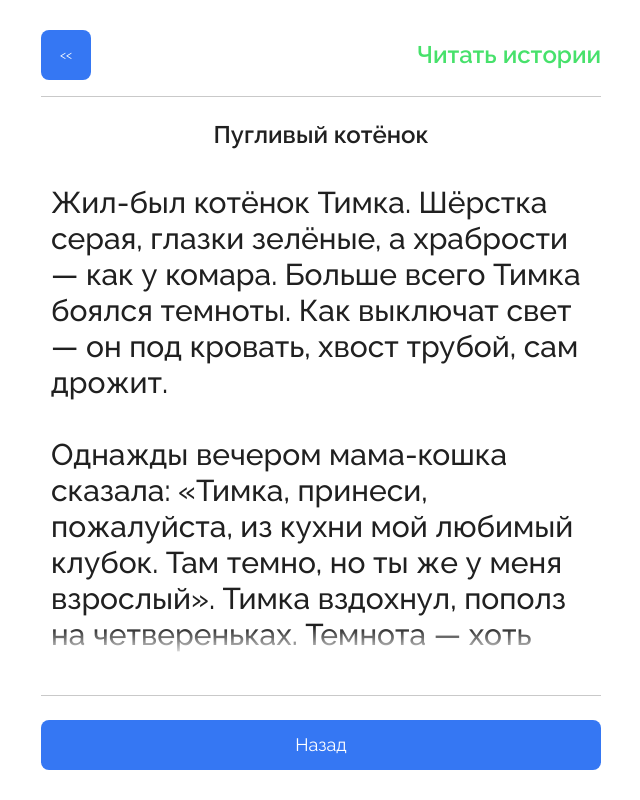
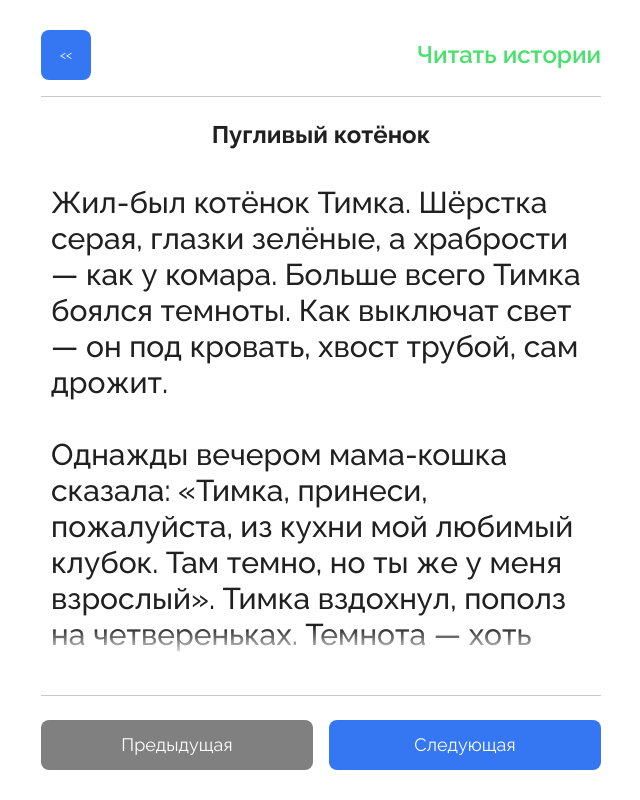
Before and after one commit to Alisbur/kidsGames, a React (Vite) app: page /stories in a window 1280 px wide. Shown: the whole page, without its empty margins (319-959 px from the left). Built offline with nearby package versions, Linux system fonts and the light colour scheme.

Commit message:
refactor scroll + minor fixes

```diff
--- a/src/components/ShortStories/ShortStories.module.scss
+++ b/src/components/ShortStories/ShortStories.module.scss
@@ -1,10 +1,3 @@
-.container {
-  background-color: transparent;
-  width: 100%;
-  height: 100%;
-  display: flex;
-  flex-direction: column;
-  justify-content: center;
-  align-items: center;
-  row-gap: 10px;
+.title {
+  text-align: center;
 }
--- a/src/components/ShortStories/ShortStories.tsx
+++ b/src/components/ShortStories/ShortStories.tsx
@@ -5,27 +5,50 @@ import { MenuButton } from "@/shared/ui/menu-button/menu-button";
 import { Typography } from "@/shared/ui/typography/typography";
 
 import { SHORT_STORIES } from "./constants/stories";
+import styles from "./ShortStories.module.scss";
 import { Story } from "./ui/Story/Story";
 
 export const ShortStories = () => {
   const [selectedStory, setSelectedStory] = useState<number>(0);
 
-  const handleSwitchStory = () => {
-    if (selectedStory === SHORT_STORIES.length - 1) setSelectedStory(0);
-    else setSelectedStory((prev) => prev + 1);
+  const handleNextStory = () => {
+    setSelectedStory((prev) => prev + 1);
+  };
+
+  const handlePrevStory = () => {
+    setSelectedStory((prev) => prev - 1);
   };
 
   return (
     <PageContentLayout
       headerContent={
-        <Typography view={"title"} tag={"h2"} weight={"semibold"} color={"primary"}>
+        <Typography
+          view={"title"}
+          tag={"h2"}
+          weight={"bold"}
+          color={"primary"}
+          className={styles.title}
+        >
           {SHORT_STORIES[selectedStory].title}
         </Typography>
       }
       mainContent={<Story content={SHORT_STORIES[selectedStory].content} />}
       mainContentScroll={true}
       mainDivider
-      footerContent={<MenuButton text={"Назад"} onClick={handleSwitchStory} />}
+      footerContent={
+        <div style={{ width: "100%", display: "flex", gap: "16px" }}>
+          <MenuButton
+            text={"Предыдущая"}
+            onClick={handlePrevStory}
+            disabled={selectedStory === 0}
+          />
+          <MenuButton
+            text={"Следующая"}
+            onClick={handleNextStory}
+            disabled={selectedStory === SHORT_STORIES.length - 1}
+          />
+        </div>
+      }
     />
   );
 };
--- a/src/components/ShortStories/constants/stories.ts
+++ b/src/components/ShortStories/constants/stories.ts
@@ -12,7 +12,7 @@ export const SHORT_STORIES: TStory[] = [
     id: 2,
     title: "Утёнок, который не умел плавать",
     content:
-      "Утёнок Кряк был странный. Все утята — бултых в воду, а он на берегу сидит, лапки поджал. Стыдился своих перепончатых лап. Думал: «Вот у куриц лапы красивые, а мои похожи на лопаты».\n\nОднажды его братец Плюх играл у ручья, поскользнулся и — бух! — в воду. Течение сильное, братец барахтается, кричит. Кряк испугался, но делать нечего. Закрыл глаза и прыгнул в воду. И что вы думаете? Лапы сами заработали как вёсла. Кряк мгновенно доплыл до братца и вытолкал его на берег.\n\nВсе утки потом кричали: «Ура! Кряк — герой!» А Кряк сказал: «Какие же оказывается классные у меня лапы.",
+      "Утёнок Кряк был необычный. Все утята — бултых в воду, а он на берегу сидит, лапки поджал. Стыдился своих перепончатых лап. Думал: «Вот у куриц лапы красивые, а мои похожи на лопаты».\n\nОднажды его друг - цыплёнок Кузя играл у ручья, поскользнулся и — бух! — в воду. Течение сильное, цыплёнок барахтается, кричит. Кряк испугался, но делать нечего. Закрыл глаза и прыгнул в воду. И что вы думаете? Лапы сами заработали как вёсла. Кряк мгновенно доплыл до друга и вытолкал его на берег.\n\nВсе птицы потом кричали: «Ура! Кряк — герой!» А Кряк сказал: «Какие же оказывается классные у меня лапы.",
     idea: "Не стесняйся того, что у тебя есть. Может, это самое главное твоё умение, просто ты ещё не пробовал.",
   },
   {
@@ -31,7 +31,7 @@ export const SHORT_STORIES: TStory[] = [
   },
   {
     id: 5,
-    title: "Лисёнок, который брал чужое",
+    title: "Лисёнок, который любил чужое",
     content:
       "Лисёнок Рыжик очень любил блестящие фантики. И у кого увидит — сразу хвать и в нору тащит. У бельчонка — фантик, у мышки — фантик, у воробья — фантик. Друзья сначала терпели, а потом перестали с ним играть. Как увидятРыжика — в стороны разбегаются.\n\nРыжик сидит один, грустный. Мама-лиса говорит: «А ты не бери чужое и верни всё, что без спроса взял». Рыжик собрал фантики в мешок и пошёл по зверям. Вернул бельчонку, мышке, воробью. Те удивились, обрадовались.\n\nА потом скаазали: «Рыжик, хочешь, мы подарим тебе эти фантики, если они тебе так нравятся? Честно-честно, это подарок». Рыжику стало стыдно. С тех пор он чужое не берёт. А если нравится — просит разрешения.",
     idea: "Вещь, взятая честно, радует гораздо больше.",
@@ -68,7 +68,7 @@ export const SHORT_STORIES: TStory[] = [
     id: 10,
     title: "Слонёнок, который дразнил маленьких",
     content:
-      "Слонёнок Бим был большой и сильный. Ему казалось, что раз он большой, то всех можно дразнить. Муравья он называл «крошка-пылинка», жучка — «букашка-невидимка».\n\nОднажды Бим гулял и провалился в старую глубокую яму. Стенки отвесные, не вылезти. Бима даже слон-папа не слышал — далеко ушли. А маленькие муравьи услышали. Они сбежались сотнями, уцепились друг за друга, сделали живую лестницу. По этой лестнице Бим выбрался.\n\nОн стоял красный от стыда. «Простите меня, — сказал. — Маленькие не значит слабые». Муравьи простили. А Бим больше никого не дразнит, потому что понял как это глупо.",
+      "Слонёнок Бим был большой и сильный. Ему казалось, что раз он большой, то всех кто меньше можно дразнить. Муравья он называл «крошка-пылинка», жучка — «букашка-невидимка».\n\nОднажды Бим гулял и провалился в старую глубокую яму. Стенки отвесные, не вылезти. Бима даже слон-папа не слышал — далеко ушли. А маленькие муравьи услышали, побежали к другим слонам и рассказали им про Бима. Взрослые слоны пришли и помогли малышу выбраться.\n\nБиму было очень стыдно перед муравьями, за то, что он дразнил их, а они помогли его спасти. «Простите меня, — сказал он. — Я понял, что дразнить тех кто меньше или слабее тебя плохо и глупо».",
     idea: "Каждый важен, даже самый крошечный — никого не стоит обижать за размер.",
   },
 ];
--- a/src/shared/ui/content-wrapper-with-scroll/content-wrapper-with-scroll.tsx
+++ b/src/shared/ui/content-wrapper-with-scroll/content-wrapper-with-scroll.tsx
@@ -8,7 +8,7 @@ type ContentWrapperWithScrollProps = {
   maxHeight?: number;
 };
 
-const MIN_SCROLL_TRESHHOLD = 15;
+const MIN_SCROLL_THRESHOLD = 15;
 
 export const ContentWrapperWithScroll: FC<ContentWrapperWithScrollProps> = ({
   children,
@@ -20,17 +20,20 @@ export const ContentWrapperWithScroll: FC<ContentWrapperWithScrollProps> = ({
   const [isMainDivScrolledToBottom, setIsMainDivScrolledToBottom] = useState(false);
 
   useEffect(() => {
+    if (mainDivRef.current) {
+      mainDivRef.current.scrollTop = 0;
+    }
+  }, [children]);
+
+  useEffect(() => {
     const el = mainDivRef.current;
     if (!el) return;
 
     const handleScroll = () => {
-      const isScrolled = el.scrollTop > MIN_SCROLL_TRESHHOLD;
+      const isScrolled = el.scrollTop > MIN_SCROLL_THRESHOLD;
       const isScrolledToBottom =
-        el.scrollHeight - el.scrollTop - el.clientHeight <= MIN_SCROLL_TRESHHOLD;
-      setIsMainDivScrolled((prev) => {
-        if (isScrolled !== prev) return isScrolled;
-        return prev;
-      });
+        el.scrollHeight - el.scrollTop - el.clientHeight <= MIN_SCROLL_THRESHOLD;
+      setIsMainDivScrolled(isScrolled);
       setIsMainDivScrolledToBottom((prev) => {
         if (isScrolledToBottom !== prev) return isScrolledToBottom;
         return prev;
@@ -50,7 +53,7 @@ export const ContentWrapperWithScroll: FC<ContentWrapperWithScrollProps> = ({
       observer.disconnect();
       el.removeEventListener("scroll", handleScroll);
     };
-  }, [children, window.innerHeight, mainDivRef.current?.scrollTop]);
+  }, []);
 
   if (!children || !window) return null;
 
```
